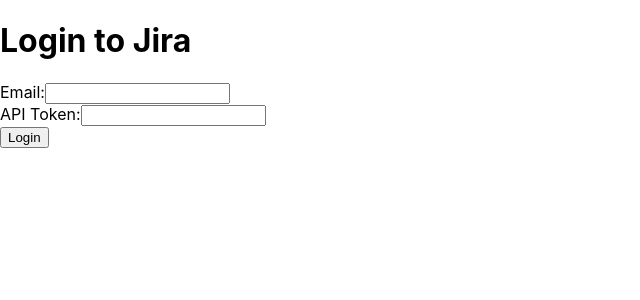
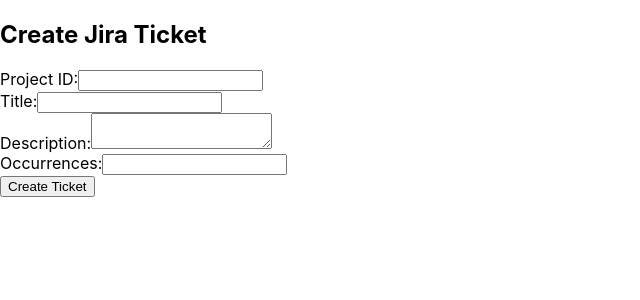
Before and after one commit to assayagt/integration-task, a React (Create React App) app in the folder jira-ticket-app/: page /ticket-submission in a window 1280 px wide. Shown: the top 300 px of the page, without its empty margins (0-640 px from the left). Built offline with nearby package versions, Linux system fonts and the light colour scheme.

Commit message:
Added ticket submission

```diff
--- a/jira-ticket-app/package.json
+++ b/jira-ticket-app/package.json
@@ -7,6 +7,7 @@
     "cra-template": "1.2.0",
     "react": "^19.0.0",
     "react-dom": "^19.0.0",
+    "react-router-dom": "^7.1.1",
     "react-scripts": "5.0.1",
     "web-vitals": "^4.2.4"
   },
--- a/jira-ticket-app/src/App.js
+++ b/jira-ticket-app/src/App.js
@@ -1,11 +1,18 @@
 import React from 'react';
+import { BrowserRouter as Router, Route, Routes } from 'react-router-dom';
 import Login from './components/Login';
+import TicketSubmission from './components/TicketSubmission';
 
 function App() {
     return (
-        <div className="App">
-            <Login />
-        </div>
+        <Router>
+            <div className="App">
+                <Routes>
+                    <Route path="/" element={<Login />} />
+                    <Route path="/ticket-submission" element={<TicketSubmission />} />
+                </Routes>
+            </div>
+        </Router>
     );
 }
 
--- a/jira-ticket-app/src/components/Login.js
+++ b/jira-ticket-app/src/components/Login.js
@@ -1,14 +1,21 @@
 import React, { useState } from 'react';
 import axios from 'axios';
+import { useNavigate } from 'react-router-dom';
 
 function Login() {
     const [email, setEmail] = useState('');
     const [api_token, setApiToken] = useState('');
+    const navigate = useNavigate(); // Hook to programmatically navigate
 
     const handleLogin = async () => {
         try {
             const response = await axios.post('http://localhost:5000/api/login', { email, api_token });
-            alert(response.data.status === 'success' ? 'Logged in!' : 'Login failed');
+            if (response.data.status === 'success') {
+                alert('Logged in!');
+                navigate('/ticket-submission'); // Navigate to TicketSubmission page on success
+            } else {
+                alert('Login failed');
+            }
         } catch (error) {
             alert('Login failed');
         }
--- /dev/null
+++ b/jira-ticket-app/src/components/TicketSubmission.js
@@ -0,0 +1,94 @@
+import React, { useState } from 'react';
+import axios from 'axios';
+
+const TicketSubmission = () => {
+  const [projectId, setProjectId] = useState('');
+  const [title, setTitle] = useState('');
+  const [description, setDescription] = useState('');
+  const [occurrences, setOccurrences] = useState('');
+
+  const [ticketUrl, setTicketUrl] = useState('');
+
+  const handleSubmit = async () => {
+
+    if (!projectId || !title || !description || !occurrences) {
+      alert('Please fill in all fields');
+      return;
+    }
+
+    try {
+
+      const response = await axios.post('http://localhost:5000/api/create', {
+        project_id: projectId,
+        title: title,
+        description: description,
+        occurrences: occurrences,
+      });
+
+
+      setTicketUrl(response.data.ticketUrl);
+    } catch (error) {
+      console.error('Error:', error);
+      alert('An error occurred while creating the ticket.');
+    }
+  };
+
+  return (
+    <div>
+      <h2>Create Jira Ticket</h2>
+      <form onSubmit={handleSubmit}>
+        <div>
+          <label htmlFor="projectId">Project ID:</label>
+          <input
+            type="text"
+            id="projectId"
+            value={projectId}
+            onChange={(e) => setProjectId(e.target.value)}
+            required
+          />
+        </div>
+        <div>
+          <label htmlFor="title">Title:</label>
+          <input
+            type="text"
+            id="title"
+            value={title}
+            onChange={(e) => setTitle(e.target.value)}
+            required
+          />
+        </div>
+        <div>
+          <label htmlFor="description">Description:</label>
+          <textarea
+            id="description"
+            value={description}
+            onChange={(e) => setDescription(e.target.value)}
+            required
+          />
+        </div>
+        <div>
+          <label htmlFor="occurrences">Occurrences:</label>
+          <input
+            type="number"
+            id="occurrences"
+            value={occurrences}
+            onChange={(e) => setOccurrences(e.target.value)}
+            required
+          />
+        </div>
+        <button type="submit">Create Ticket</button>
+      </form>
+
+      {ticketUrl && (
+        <div>
+          <p>Ticket created successfully! You can view it here:</p>
+          <a href={ticketUrl} target="_blank" rel="noopener noreferrer">
+            {ticketUrl}
+          </a>
+        </div>
+      )}
+    </div>
+  );
+};
+
+export default TicketSubmission;
```
Also changed, not shown: 2 other files (tests, documents, lock files or other folders).
